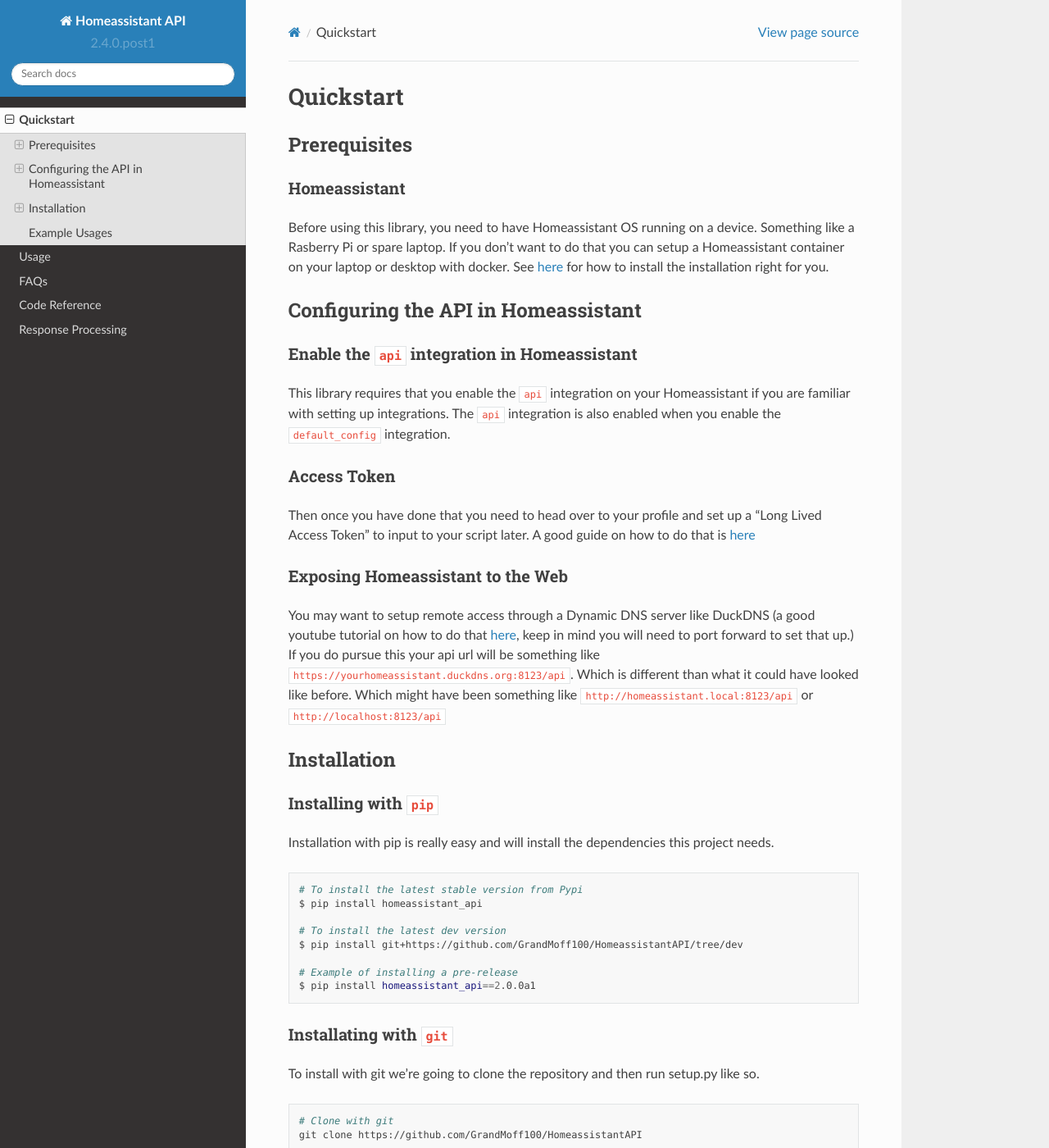
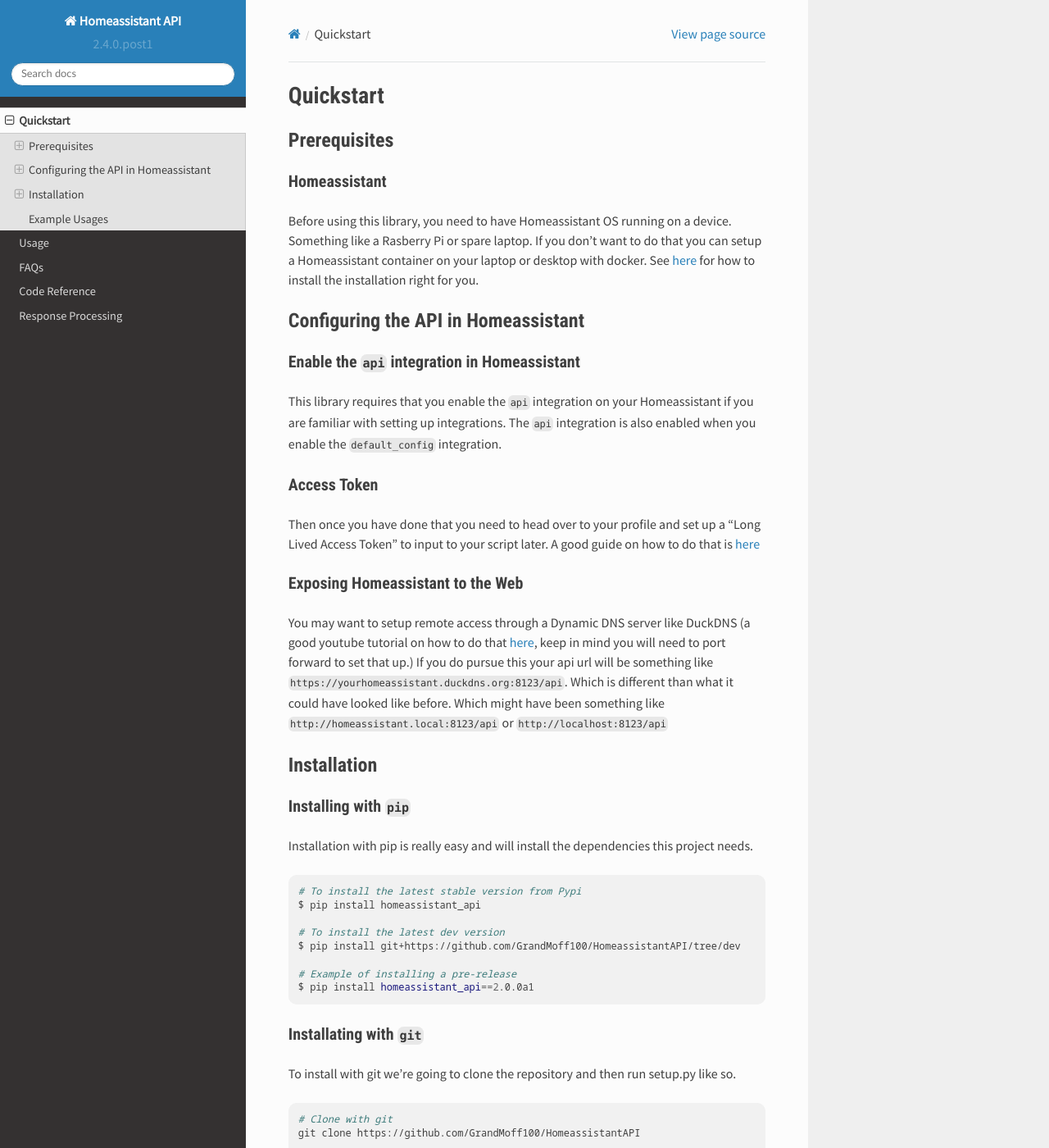
Before and after one commit to GrandMoff100/HomeAssistantAPI, a Sphinx documentation site: the page built from docs/quickstart.rst, in a window 1280 px wide and 1400 px high. Shown: the whole window at 82% size. Built offline with Sphinx 7.4.7 and the Read the Docs theme 2.0.0, drawn with Linux system fonts in a browser that asks for light colours; pages that are not in the unit, such as notebooks, are missing from menus.

Commit message:
Buff docs styling

```diff
--- a/docs/_static/css/custom.css
+++ b/docs/_static/css/custom.css
@@ -1,4 +1,5 @@
 @import '../basic.css';
+@import url('https://fonts.googleapis.com/css2?family=Noto+Sans+Mono&family=Roboto+Condensed:wght@700&family=Source+Sans+Pro&display=swap');
 
 img {
     margin-bottom: 10px;
@@ -16,3 +17,50 @@ div.sphinxsidebar {
     font-size: 14px;
     line-height: 1.5;
 }
+
+.wy-nav-content {
+    max-width: 1500px;
+    width: 70%;
+}
+
+.rst-content img {
+    max-width: 800px;
+    width: 80%;
+    margin-bottom: 3%;
+}
+
+.rst-content div[class^="highlight"], .rst-content pre.literal-block {
+    border: transparent;
+    overflow-x: auto;
+    margin: 1px 0 24px;
+    border-radius: 10px;
+    background: #f1f1f1;
+}
+
+.rst-content .linenodiv pre, .rst-content div[class^="highlight"] pre, .rst-content pre.literal-block {
+    font-family: 'Noto Sans Mono', monospace;
+    font-size: 12px;
+    line-height: 1.4;
+}
+
+.rst-content .toctree-wrapper > p.caption, h1, h2, h3, h4, h5, h6, legend {
+    margin-top: 0;
+    font-weight: 700;
+    font-family: 'Roboto Condensed', sans-serif;
+}
+
+body {
+    font-family: 'Source Sans Pro', sans-serif;
+    font-weight: 400;
+    color: #404040;
+}
+
+.rst-content code.literal, .rst-content tt.literal {
+    color: #373737;
+    white-space: normal;
+    border-radius: 0.5em;
+    padding: 0.4% 0.4% 0.3%;
+    background: #e8e8e8;
+    border: transparent;
+    /* font-weight: bold; */
+}
```
